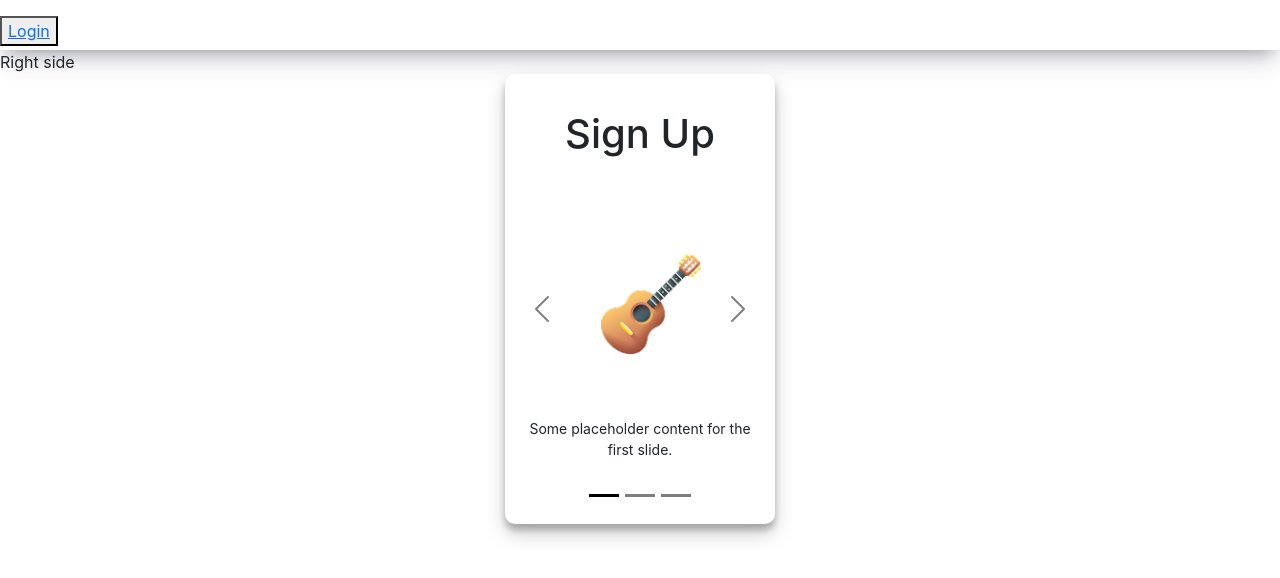
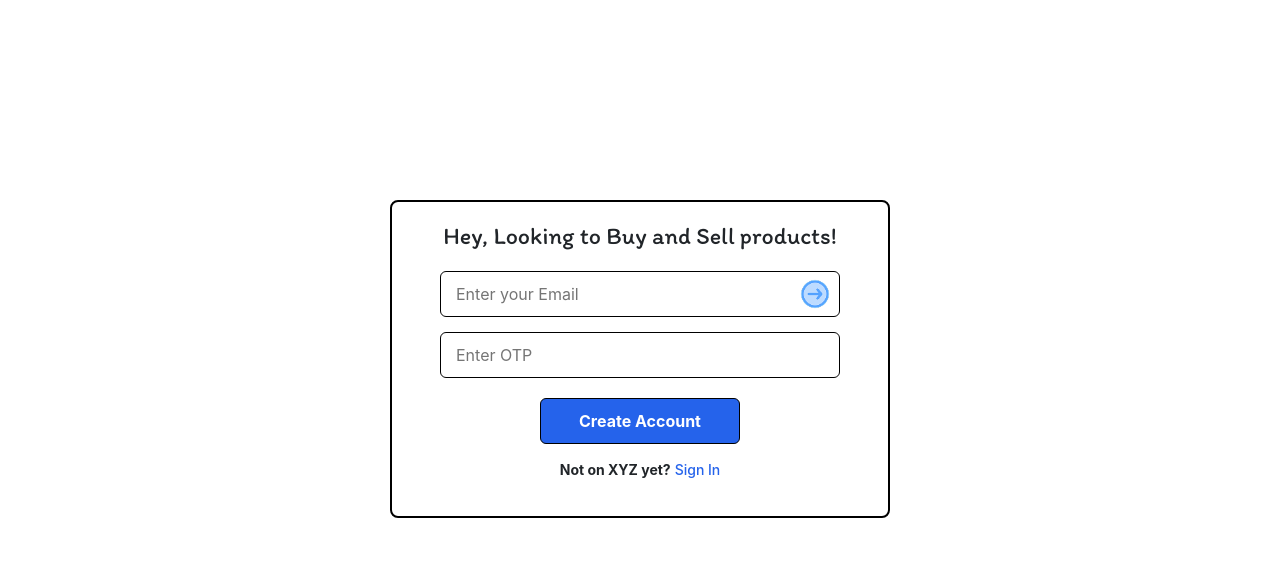
Before and after one commit to abhishekcha790/buddyHub, a React (Create React App) app in the folder frontend/: page /login in a window 1280 px wide. Shown: the top 578 px of the page. Built offline with nearby package versions, Linux system fonts and the light colour scheme.

Commit message:
Created RightUpper component

```diff
--- a/frontend/package.json
+++ b/frontend/package.json
@@ -10,6 +10,7 @@
     "bootstrap": "^5.3.7",
     "react": "^19.1.0",
     "react-dom": "^19.1.0",
+    "react-icons": "^5.5.0",
     "react-router-dom": "^7.6.2",
     "react-scripts": "^5.0.1",
     "web-vitals": "^2.1.4"
--- a/frontend/public/index.html
+++ b/frontend/public/index.html
@@ -13,6 +13,8 @@
     <link href="https://cdn.jsdelivr.net/npm/bootstrap@5.3.7/dist/css/bootstrap.min.css" rel="stylesheet"
       integrity="sha384-LN+7fdVzj6u52u30Kp6M/trliBMCMKTyK833zpbD+pXdCLuTusPj697FH4R/5mcr" crossorigin="anonymous">
     <link rel="apple-touch-icon" href="%PUBLIC_URL%/logo192.png" />
+    <link href="https://fonts.googleapis.com/css2?family=Itim&display=swap" rel="stylesheet">
+
     <!--
       manifest.json provides metadata used when your web app is installed on a
       user's mobile device or desktop. See https://developers.google.com/web/fundamentals/web-app-manifest/
--- a/frontend/src/components/Login/Login.js
+++ b/frontend/src/components/Login/Login.js
@@ -6,9 +6,9 @@ import RightSideLogin from "./RightSideLogin";
 function Login() {
   return (
     <div>
-      <Header />
+      {/* <Header /> */}
+     {/* <LeftSideLogin/> */}
      <RightSideLogin />
-     <LeftSideLogin/>
     </div>
   );
 }
--- a/frontend/src/components/Login/RightSideLogin.js
+++ b/frontend/src/components/Login/RightSideLogin.js
@@ -1,7 +1,9 @@
+import RightUpper from "./RightUpper";
+
 function RightSideLogin(){
     return(
-        <div>
-            Right side
+        <div >
+            <RightUpper/>
         </div>
     )
 }
--- /dev/null
+++ b/frontend/src/components/Login/RightUpper.js
@@ -0,0 +1,103 @@
+import React from 'react';
+import Arrow from "../assets/arrow1.png"
+const RightUpper = () => {
+  return (
+    <div
+      style={{
+        width: '500px',
+        border: '2px solid black',
+        margin: '200px auto 0 auto',
+        padding: '20px',
+        borderRadius: '8px',
+      }}
+    >
+      {/* Heading */}
+      <h4
+        style={{
+          fontFamily: "'Itim', cursive",
+          fontSize: '24px',
+          textAlign: 'center',
+          marginBottom: '20px',
+        }}
+      >
+        Hey, Looking to Buy and Sell products!
+      </h4>
+
+      {/* Form */}
+      <form style={{ display: 'flex', flexDirection: 'column', alignItems: 'center' }}>
+        {/* Email Input */}
+
+<div style={{ position: 'relative', width: '400px', marginBottom: '15px' }}>
+  <input
+    type="email"
+    placeholder="Enter your Email"
+    style={{
+      width: '100%',
+      padding: '10px 40px 10px 15px', // Extra right padding for the image
+      border: '1px solid black',
+      borderRadius: '6px',
+    }}
+  />
+  <img
+    src={Arrow}
+    alt="arrow"
+    style={{
+      position: 'absolute',
+      right: '10px',
+      top: '50%',
+      transform: 'translateY(-50%)',
+      width: '30px',
+      height: '30px',
+      cursor: 'pointer',
+    }}
+  />
+</div>
+
+
+        {/* OTP Input */}
+        <input
+          type="text"
+          placeholder="Enter OTP"
+          style={{
+            width: '400px',
+            padding: '10px 40px 10px 15px',
+            border: '1px solid black',
+            borderRadius: '6px',
+            marginBottom: '20px',
+          }}
+        />
+
+        {/* Submit Button */}
+        <button
+          type="submit"
+          style={{
+            width: '200px',
+            padding: '10px',
+            border: '1px solid black',
+            backgroundColor: '#2563eb',
+            color: '#fff',
+            borderRadius: '6px',
+            fontWeight: 'bold',
+            cursor: 'pointer',
+            marginBottom: '15px',
+          }}
+        >
+          Create Account
+        </button>
+
+        {/* Sign In Text */}
+        <p style={{ fontSize: '14px', textAlign: 'center' }}>
+          <strong>Not on XYZ yet?</strong>{' '}
+          <a
+            href="/signin"
+            style={{ color: '#2563eb', textDecoration: 'none', fontWeight: '500' }}
+          >
+            Sign In
+          </a>
+        </p>
+      </form>
+    </div>
+  );
+};
+
+export default RightUpper;
```
Also changed, not shown: frontend/src/components/assets/arrow1.png (added), 1 other file (tests, documents, lock files or other folders).
